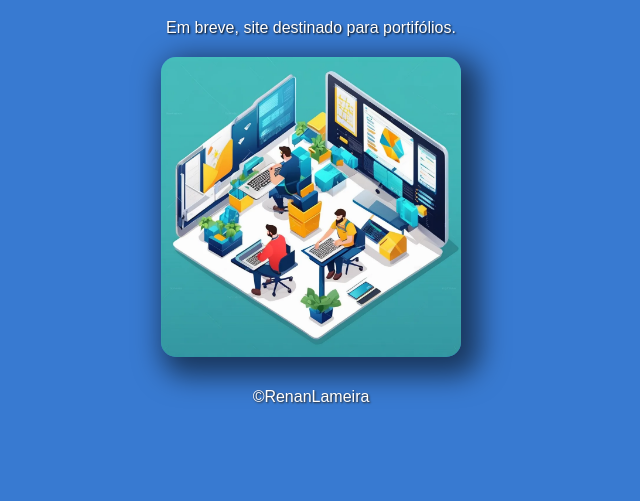
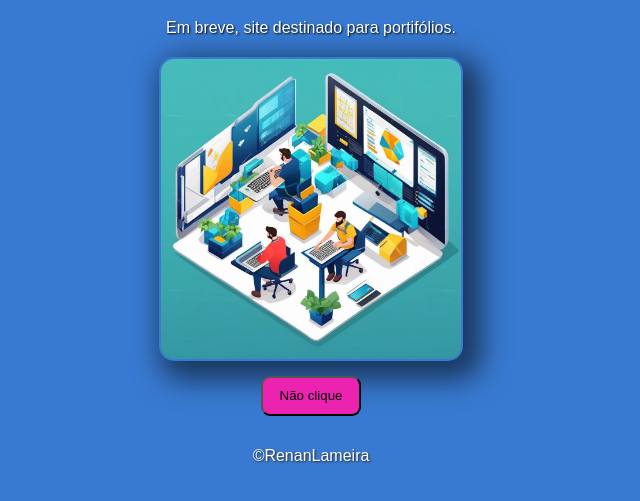
Before and after one commit to lameira95/site-Renan, a website: page index.html in a window 1280 px wide. Shown: the part 61-562 px from the top of the page, without its empty margins (329-969 px from the left). Drawn offline with Linux system fonts and the light colour scheme; a web font is replaced by a local one.

Commit message:
botao que se move

```diff
--- a/index.html
+++ b/index.html
@@ -15,9 +15,25 @@
         Em breve, site destinado para portifólios.
         <img class="foto" id="foto" src="foto3.png" width="300" height="300" />
       </div>
+      <div>
+        <button id="btn" onmouseover="desvia(this)">Não clique</button>
+      </div>
     </section>
     <footer>
       <p>&copy;RenanLameira</p>
     </footer>
   </body>
+  <script>
+    function desvia(t) {
+      let btn = t;
+      btn.style.position = "absolute";
+      btn.style.bottom = geraposicao(10, 90);
+      btn.style.left = geraposicao(10, 90);
+      console.log("Desviei...");
+    }
+
+    function geraposicao(min, max) {
+      return Math.random() * (max - min) + min + "%";
+    }
+  </script>
 </html>
--- a/style.css
+++ b/style.css
@@ -1,41 +1,44 @@
-@import url('https://fonts.googleapis.com/css2?family=Protest+Revolution&display=swap');
+@import url("https://fonts.googleapis.com/css2?family=Protest+Revolution&display=swap");
 
-body{
+body {
   background-color: rgb(56, 122, 209);
   color: white;
   font-family: "Protest Revolution", sans-serif;
   font-weight: 400;
   font-style: normal;
 }
-section{
-
+section {
   text-align: center;
   font: normal 18px;
-
 }
-h1{
+h1 {
   text-align: center;
   text-shadow: 1px 1px 2px black;
-
 }
-div#mensagem{
+#mensagem {
   display: flex;
   flex-direction: column;
   align-items: center;
   gap: 20px;
-   text-shadow: 1px 1px 2px black
-
+  text-shadow: 1px 1px 2px black;
 }
-#foto{
+#foto {
   border-radius: 15px;
   box-shadow: 10px 10px 28px 9px rgba(0, 0, 0, 0.548);
+  padding: 2px;
 }
-footer{
+footer {
   text-align: center;
   text-shadow: 1px 1px 2px rgb(41, 40, 40);
   padding-top: 15px;
-
 }
 .foto:hover {
-    transform: scale(1.01)
+  transform: scale(1.01);
 }
+#btn {
+  margin-top: 15px;
+  border-radius: 9px;
+  height: 40px;
+  width: 100px;
+  background-color: rgb(236, 34, 176);
+}
```
Lines whose indentation alone changed are shown as unchanged.
